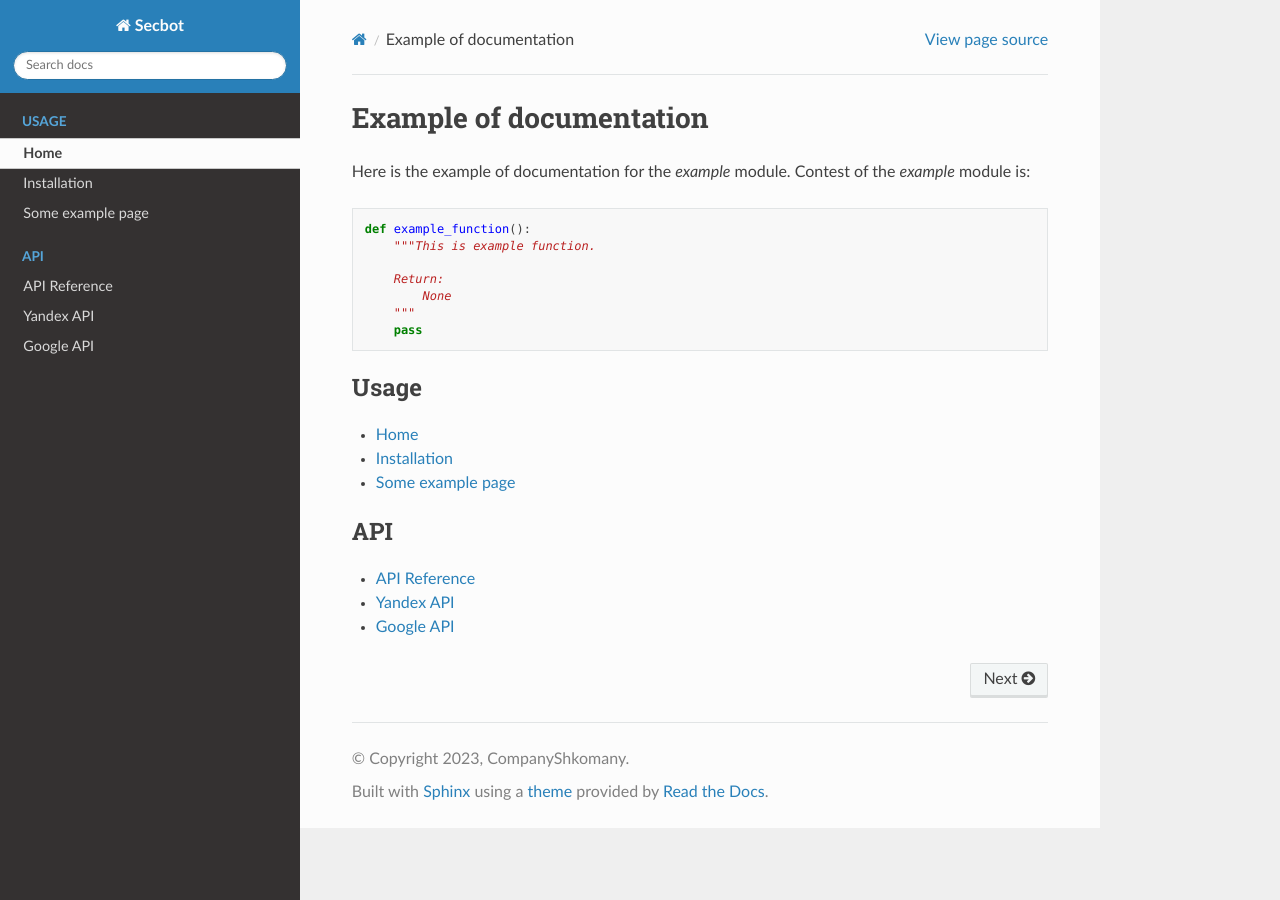
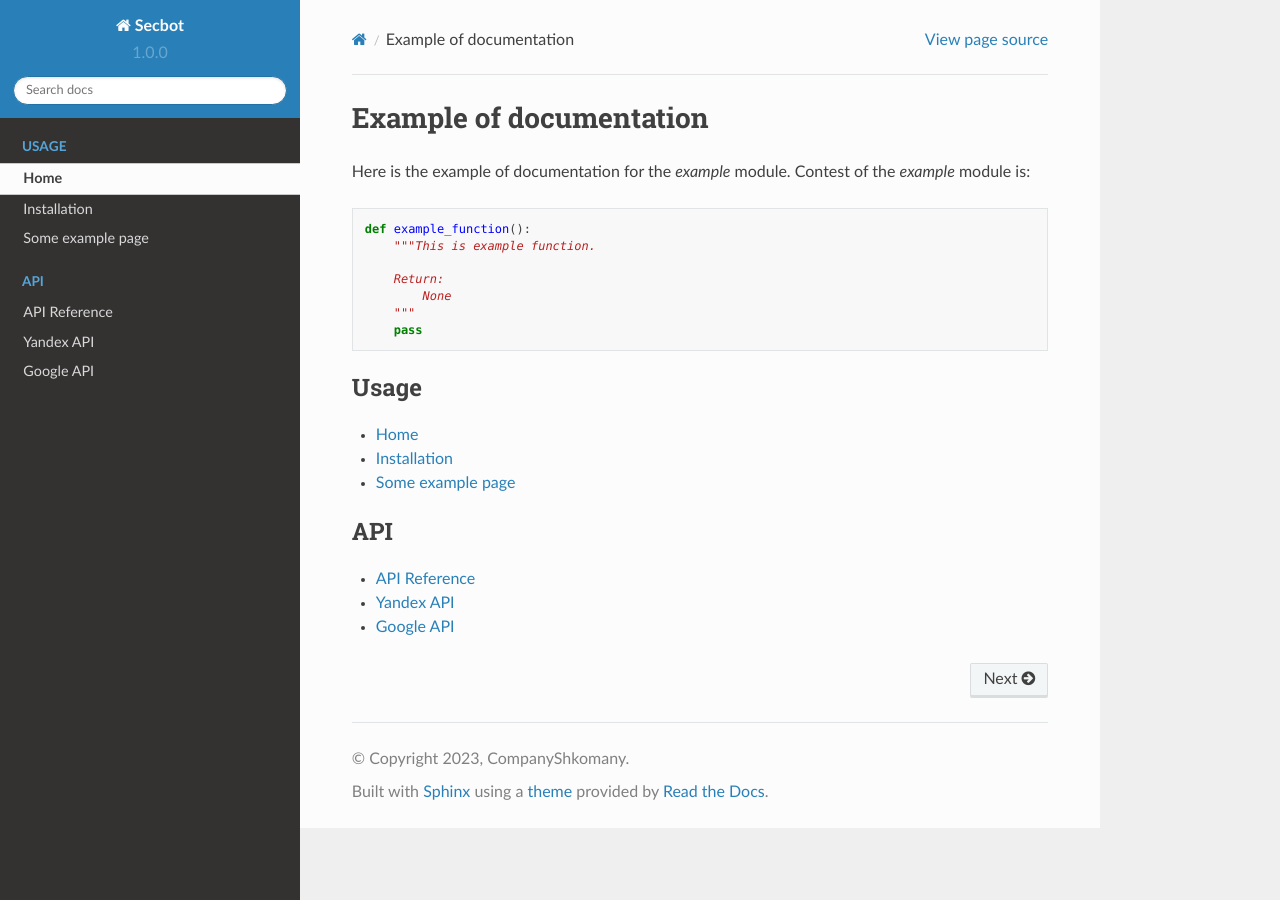
Before and after one commit to izhirov/test-readthedocs, a Sphinx documentation site: the page built from docs/source/index.rst, in a window 1280 px wide. Built offline with Sphinx 7.4.7 and the Read the Docs theme 2.0.0, drawn with Linux system fonts in a browser that asks for light colours.

Commit message:
Add version

```diff
--- a/docs/source/conf.py
+++ b/docs/source/conf.py
@@ -20,7 +20,7 @@ sys.path.insert(0, os.path.abspath('../../'))
 project = "Secbot"
 copyright = "2023, CompanyShkomany"
 author = "CompanyShkomany security team"
-
+version = "1.0.0"
 
 # -- General configuration ---------------------------------------------------
 # -- General configuration
```
